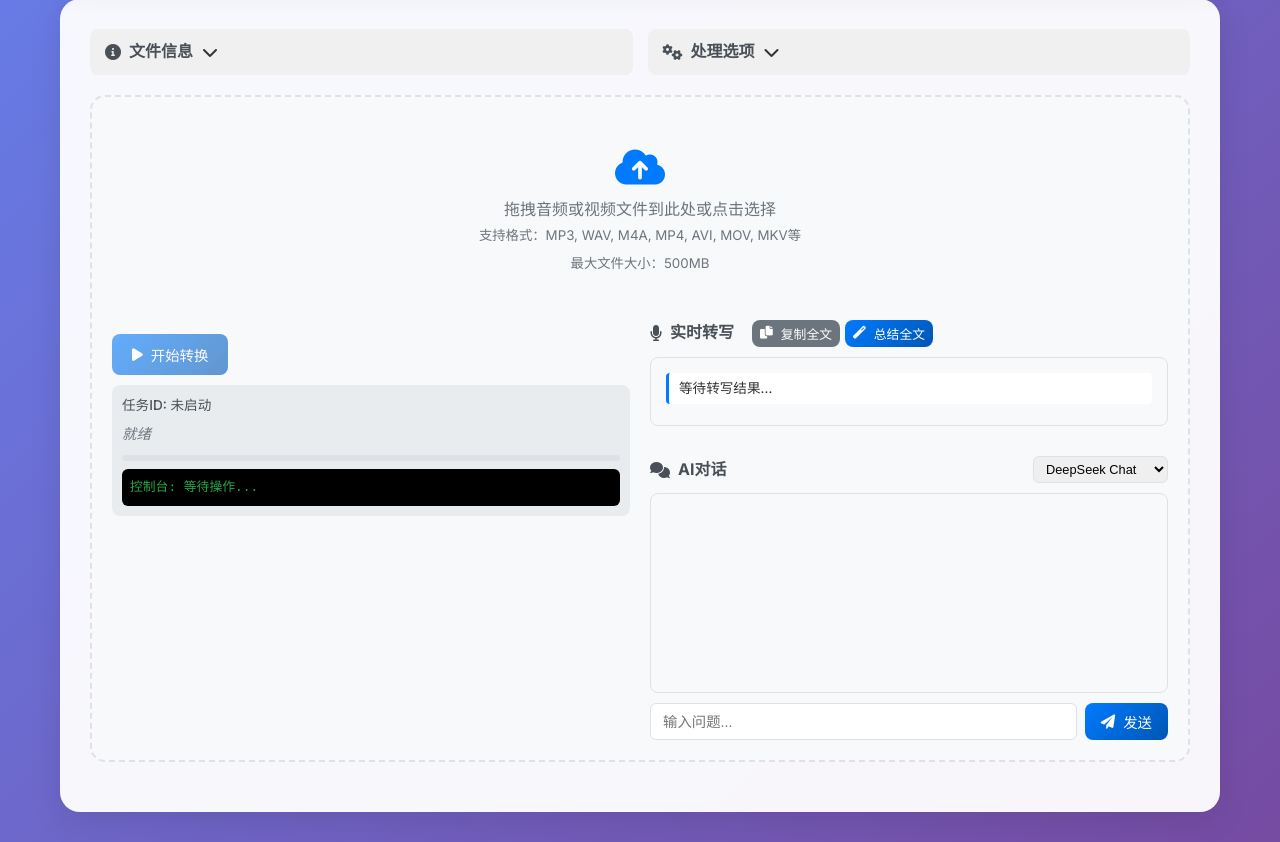
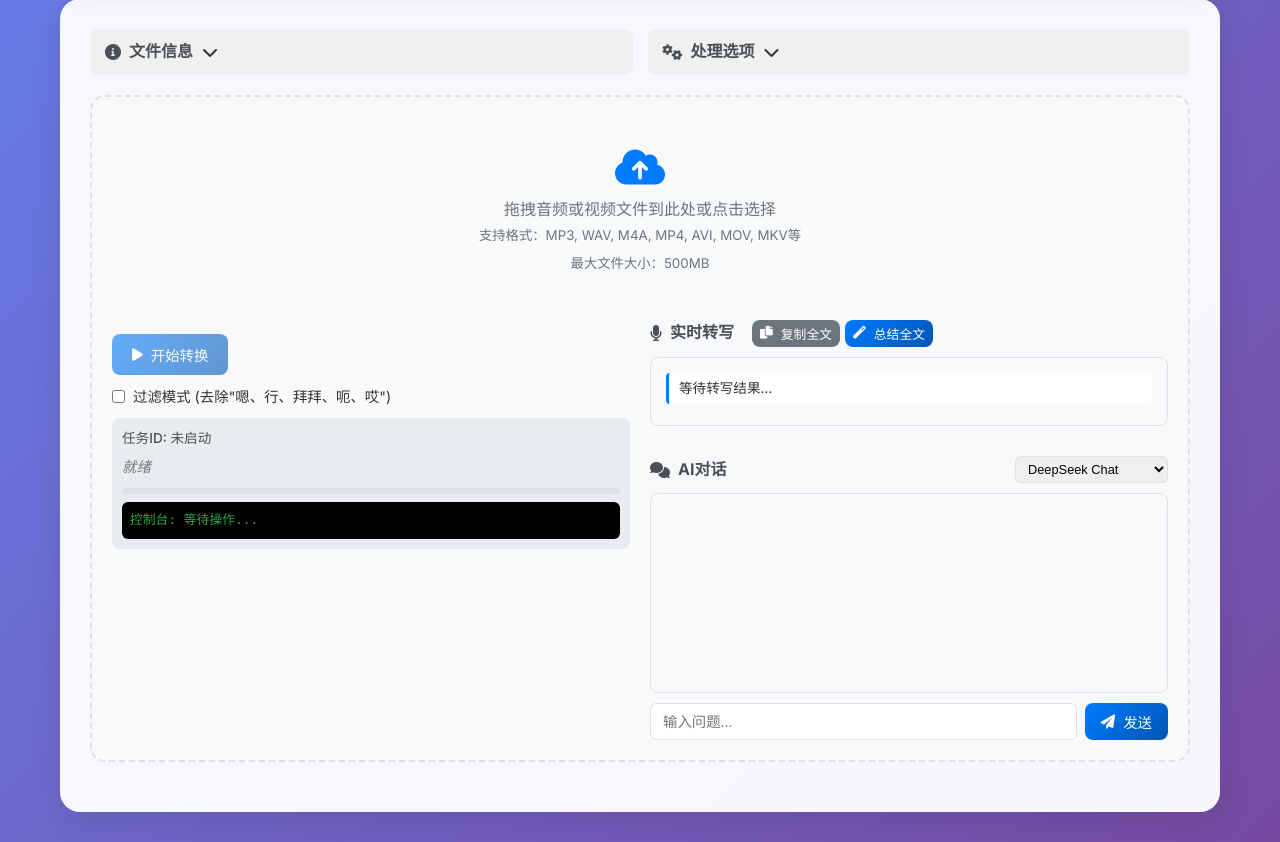
Before and after one commit to quitedob/video, a Flask app: page /speech in a window 1280 px wide. Shown: the part 132-974 px from the top of the page. Run offline with Flask 3, Linux system fonts and the light colour scheme; some libraries are stand-ins or nearby versions.

Commit message:
version 0.1

```diff
--- a/static/js/speech_to_text.js
+++ b/static/js/speech_to_text.js
@@ -141,7 +141,7 @@ function cleanAsrText(text) {
   if (!text) return '';
 
   // 移除各种ASR标记
-  return text
+  let cleanedText = text
     // 移除语言标记
     .replace(/<\|zh\|>/g, '')
     .replace(/<\|en\|>/g, '')
@@ -163,6 +163,36 @@ function cleanAsrText(text) {
     // 清理多余的空格和换行
     .replace(/\s+/g, ' ')
     .trim();
+
+  // 如果启用了过滤模式，移除指定的语气词
+  const filterMode = document.getElementById('filterMode');
+  if (filterMode && filterMode.checked) {
+    // 定义要过滤的语气词列表
+    const fillerWords = ['嗯', '行', '拜拜', '呃', '哎'];
+
+    // 移除这些语气词（包括单独出现和带标点的情况）
+    fillerWords.forEach(word => {
+      // 移除单独的词
+      const regex1 = new RegExp(`\\b${word}\\b`, 'g');
+      cleanedText = cleanedText.replace(regex1, '');
+
+      // 移除带标点的词
+      const regex2 = new RegExp(`${word}[，。、！？,\\.!?\\s]+`, 'g');
+      cleanedText = cleanedText.replace(regex2, '');
+
+      // 移除开头的词
+      const regex3 = new RegExp(`^${word}[，。、！？,\\.!?\\s]*`, 'g');
+      cleanedText = cleanedText.replace(regex3, '');
+    });
+
+    // 清理多余的空格和标点
+    cleanedText = cleanedText
+      .replace(/\s+/g, ' ')
+      .replace(/[，。、]{2,}/g, '，')
+      .trim();
+  }
+
+  return cleanedText;
 }
 
 // ----- 绑定事件监听器 -----
@@ -1075,7 +1105,7 @@ function showModelSelectionDialog() {
     `;
     modelSelect.innerHTML = `
       <option value="deepseek">DeepSeek Chat (云端，更强大)</option>
-      <option value="ollama">Ollama Gemma2 (本地，更快速)</option>
+      <option value="ollama">Ollama Gemma3:4b (本地，更快速)</option>
     `;
 
     const actions = document.createElement('div');
@@ -1339,7 +1369,7 @@ function initChatFeature() {
   `;
   modelSelect.innerHTML = `
     <option value="deepseek">DeepSeek Chat</option>
-    <option value="ollama">Ollama Gemma2</option>
+    <option value="ollama">Ollama Gemma3:4b</option>
   `;
   modelSelect.addEventListener('change', (e) => {
     currentModel = e.target.value;
--- a/templates/speech_to_text.html
+++ b/templates/speech_to_text.html
@@ -1156,6 +1156,12 @@
                                 <a id="downloadLink" class="btn btn-secondary" style="display: none;" download>
                                     <i class="fas fa-download"></i> 下载结果
                                 </a>
+                                <div style="margin-top: 10px;">
+                                    <label style="display: flex; align-items: center; gap: 8px; font-size: 0.9rem; cursor: pointer;">
+                                        <input type="checkbox" id="filterMode" style="cursor: pointer;">
+                                        <span>过滤模式 (去除"嗯、行、拜拜、呃、哎")</span>
+                                    </label>
+                                </div>
                             </div>
 
                             <div class="status-section">
```
Also changed, not shown: 1.png (added).
